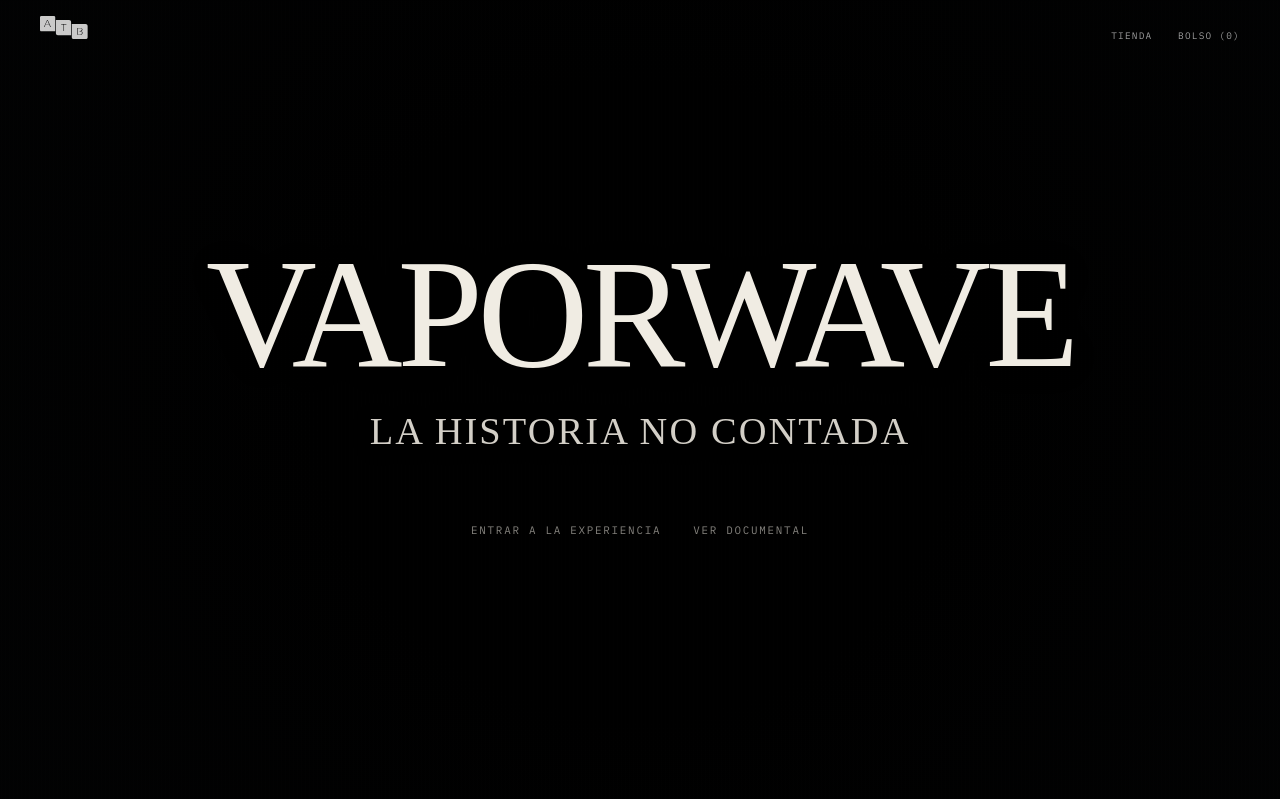
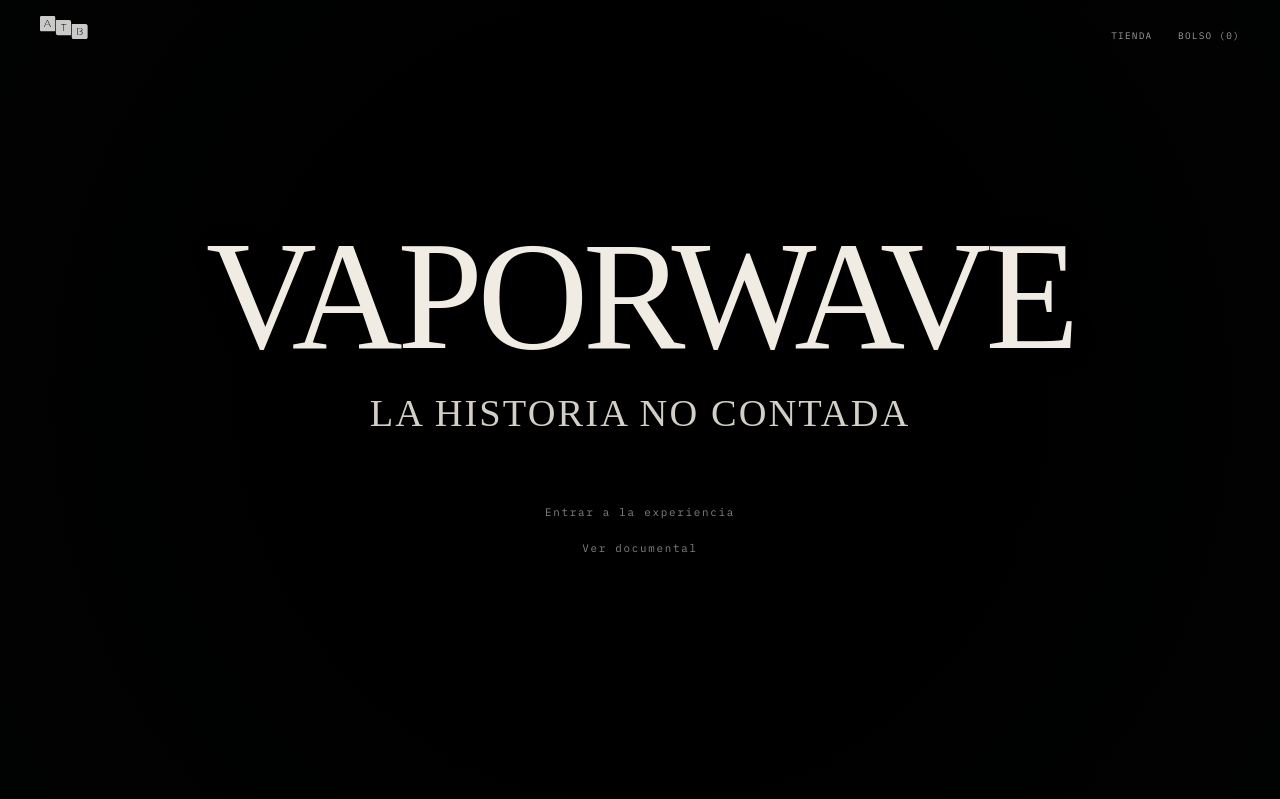
Before and after one commit to TheIns07/atb, an Astro site: page / in a window 1280 px wide. Shown: the top 799 px of the page. Built offline with nearby package versions, Linux system fonts and the light colour scheme; Astro itself is replaced by a stand-in of ours; a web font is replaced by a local one.

Commit message:
lazy loading of experience

```diff
--- a/src/components/VaporwaveHeroSimple.astro
+++ b/src/components/VaporwaveHeroSimple.astro
@@ -60,10 +60,12 @@ const documentaryPreview =
       <div class="landing-actions">
         <a
           href={experienceUrl}
+          data-astro-prefetch="false"
           class="landing-button"
         >
-          ENTRAR A LA EXPERIENCIA
+          Entrar a la experiencia
         </a>
+      </div>
 
         <a
           id="documentary-trigger"
@@ -72,7 +74,7 @@ const documentaryPreview =
           target="_blank"
           rel="noopener noreferrer"
         >
-          VER DOCUMENTAL
+          Ver documental
         </a>
       </div>
     </div>
```
